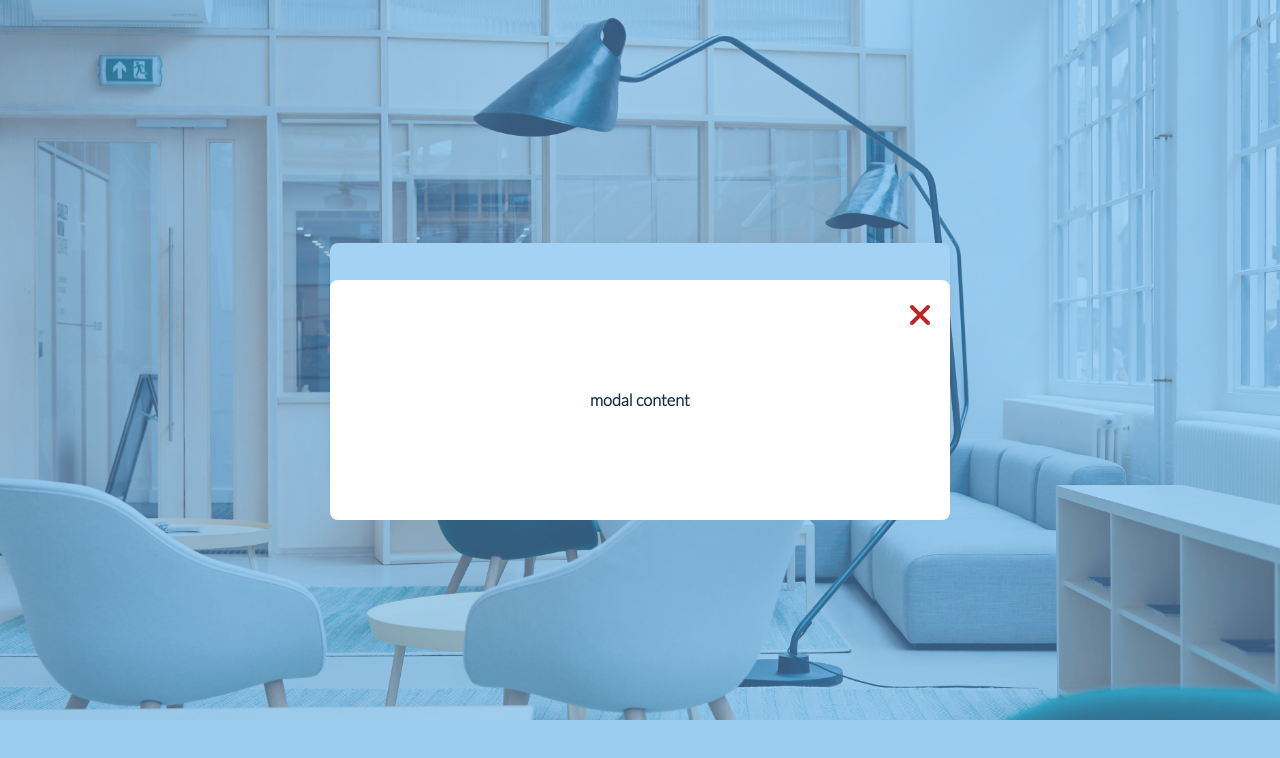
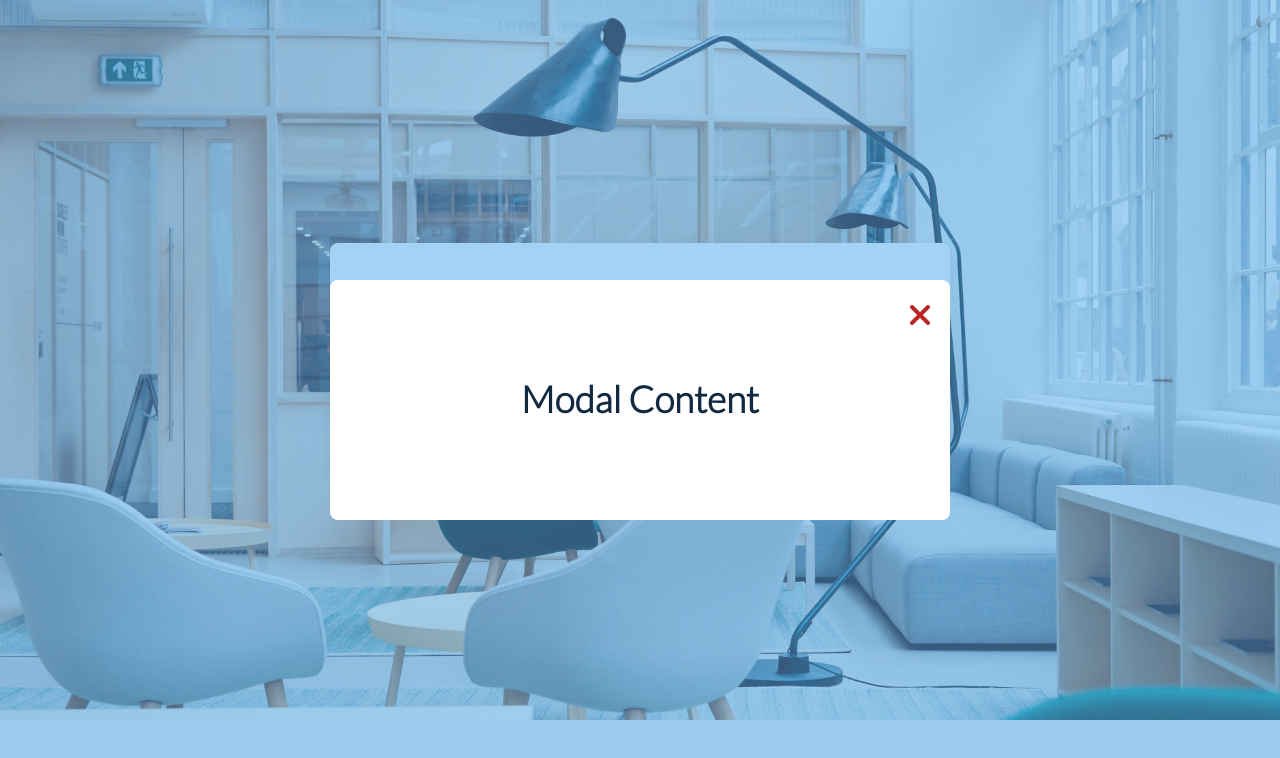
Before and after one commit to KyleJSh/modal_project, a plain HTML site: page index.html in a window 1280 px wide. Both pictures are taken after a click on the button "OPEN MODAL". Drawn offline with Linux system fonts and the light colour scheme.

```diff
--- a/styles.css
+++ b/styles.css
@@ -176,6 +176,11 @@ img {
   position: relative;
 }
 
+.modal-container h3 {
+  font-size: 2.3rem;
+  text-transform: capitalize;
+}
+
 .close-btn {
   position: absolute;
   top: 1rem;
```
Also changed, not shown: images/screenshot1.png (added), images/screenshot2.png (added), 3 other files.
